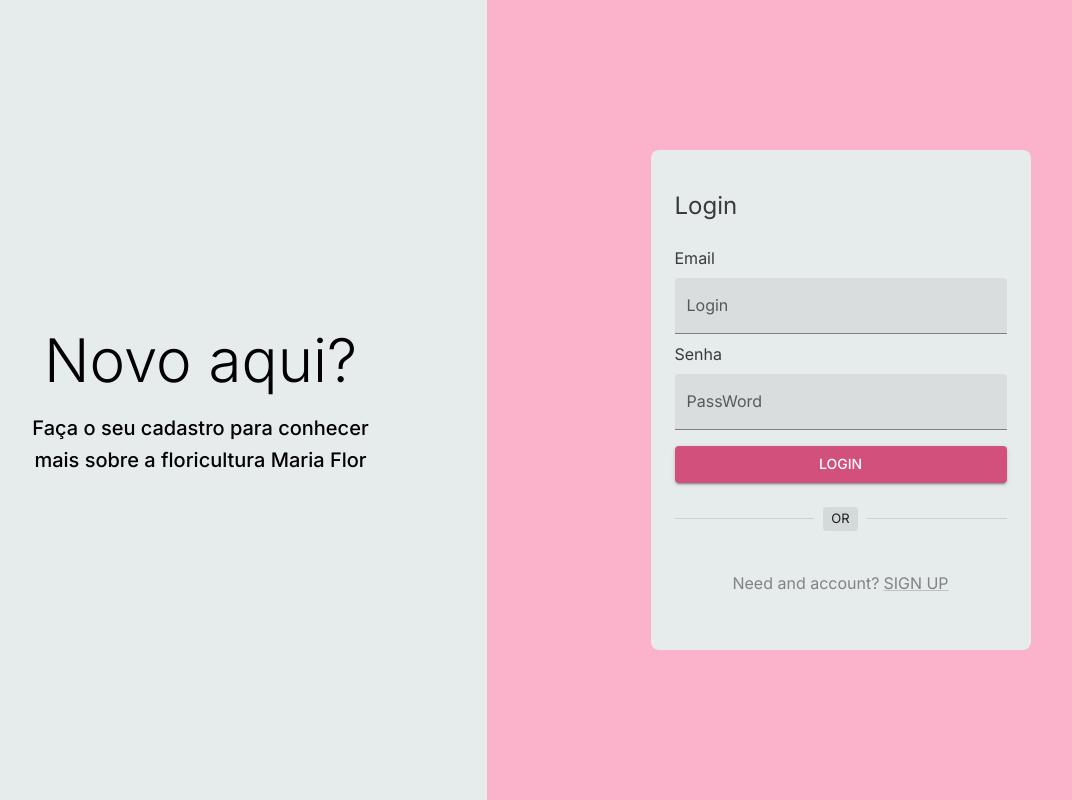
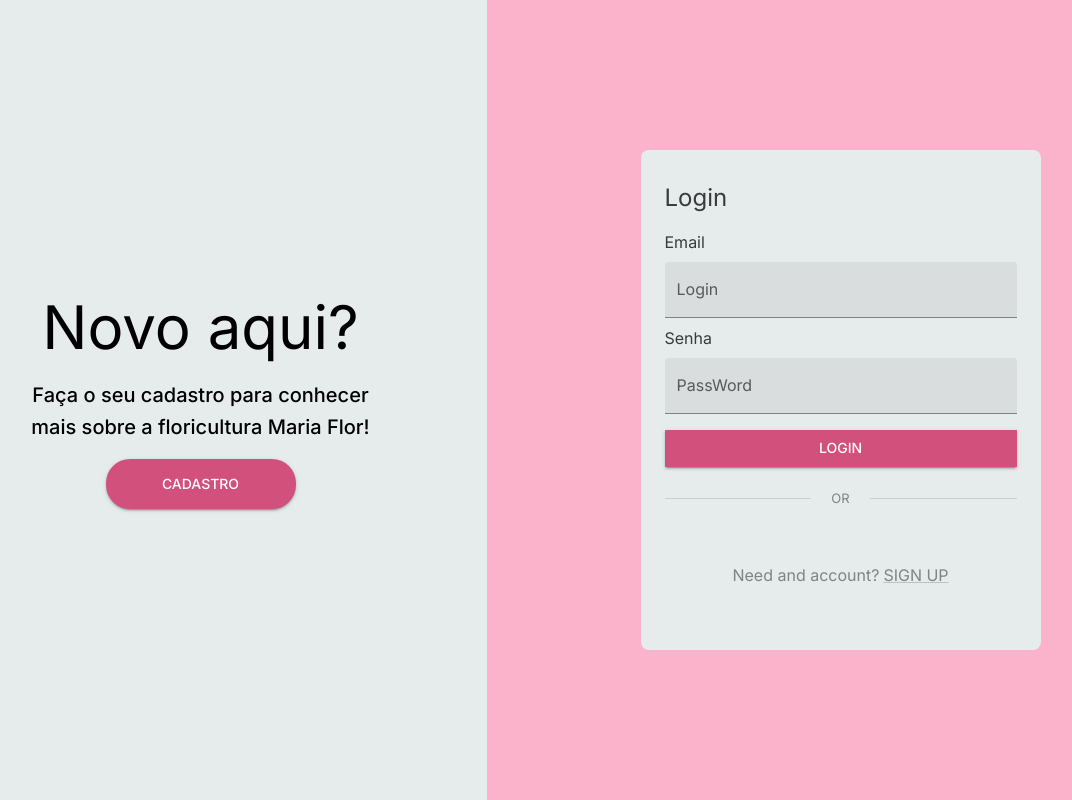
Before and after one commit to pedro-tramontini/Floricultura-Maria-Flor, a React (Vite) app: page /login in a window 1280 px wide. Shown: the whole page, without its empty margins (86-1158 px from the left). Built offline with nearby package versions, Linux system fonts and the light colour scheme; some icons are missing.

Commit message:
fix: ajustes no design da tela de login

```diff
--- a/src/pages/Login.jsx
+++ b/src/pages/Login.jsx
@@ -28,23 +28,25 @@ export default function Login() {
             {!isMobile && (
             <Box sx={{backgroundColor: '#E6EBEC', minHeight: "100vh",width: '120vh', display: 'flex',flexDirection: 'column', justifyContent: 'center', alignItems: 'center', padding: '5%'}}>
                 <Box sx={{display: 'flex',flexDirection: 'column', justifyContent: 'center', textAlign: 'center', height: 500, width: 380, gap: 2}}>
-                    <Typography variant='h2'>Novo aqui?</Typography>
-                    <Typography variant='h6'>Faça o seu cadastro para conhecer mais sobre a floricultura Maria Flor</Typography>
+                    <Typography variant='h2' sx={{fontWeight: 400}}>Novo aqui?</Typography>
+                    <Typography variant='h6'>Faça o seu cadastro para conhecer mais sobre a floricultura Maria Flor!</Typography>
+                    <Box sx={{display: 'flex', justifyContent: 'center'}}>
+                    <Button variant="contained" color='secondary' sx={{height: 50, borderRadius: 6, width: '50%'}}>Cadastro</Button>
                     </Box>
                 </Box>
+            </Box>
+
             )}
 
             <Container sx={{display: 'flex', alignItems: 'center', justifyContent: 'center'}} >
-                <Box sx={{display: 'flex', justifyContent: 'center',padding: 2 ,backgroundColor: '#E6EBEC', height: 500, width: 380, borderRadius: 2}}>
+                <Box sx={{display: 'flex', justifyContent: 'center',padding: 2 ,backgroundColor: '#E6EBEC', height: 500, width: 400, borderRadius: 2}}>
                     <Box sx={{padding: 1}}>
                         <FormControl>
-                            <Typography variant='h5' color='terciary' sx={{paddingBlock: 2}}>Login</Typography>
+                            <Typography variant='h5' color='terciary' sx={{paddingBlock: 1}}>Login</Typography>
                         </FormControl>
 
                         <FormControl variant='filled' sx={{width: '100%'}} >
-
                             <Typography variant='body1' color='terciary' sx={{paddingBlock: 1}}>Email</Typography>
-
                             <TextField
                                 variant='filled'
                                 color='terciary'
@@ -59,7 +61,9 @@ export default function Login() {
                             />
                         </FormControl>
 
+                        <FormControl>
                             <Typography variant='body1' color='terciary' sx={{paddingBlock: 1}}>Senha</Typography>
+                        </FormControl>
 
                         <FormControl variant='filled' sx={{width: '100%'}} >
                             <TextField
@@ -75,17 +79,21 @@ export default function Login() {
                                 }}
                             />
                         </FormControl>
+
                         <FormControl sx={{width: '100%', paddingBlock: 2}}>
-                            <Button variant="contained" color='secondary'>Login</Button>
+                            <Button variant="contained" color='secondary' sx={{borderRadius: 0}}>Login</Button>
                         </FormControl>
-                            <Divider sx={{paddingBlock: 1}}>
-                                <Chip sx={{borderRadius: 1 }} label="OR" size="small" />
+
+                            <Divider sx={{paddingBottom: 2}}>
+                                <Chip  label="OR" sx={{border: 0, color: 'terciary.ligth'}} variant='outlined'/>
                             </Divider>
+
                             <Stack spacing={2} direction='row' sx={{justifyContent: 'center'}}>
-                                    <GoogleIcon fontSize='large'/>
-                                    <LinkedInIcon fontSize='large' />
-                                    <FacebookIcon fontSize='large' />
+                                <GoogleIcon fontSize='large' color='terciary'/>
+                                <LinkedInIcon fontSize='large' color='terciary'/>
+                                <FacebookIcon fontSize='large' color='terciary'/>
                             </Stack>
+
                         <FormControl sx={{display: 'flex', justifyContent: 'center', alignItems: 'center', flexDirection: 'row'}}>
                             <Typography variant='body1' color='terciary.ligth' sx={{paddingBlock: 2, marginRight: .5}}>Need and account?</Typography>
                             <Link href='#' color='terciary.ligth'>
```
Lines whose indentation alone changed are shown as unchanged.
